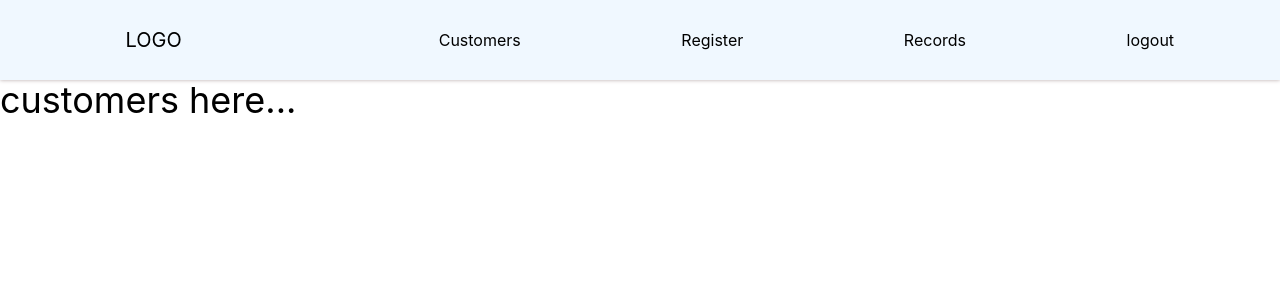
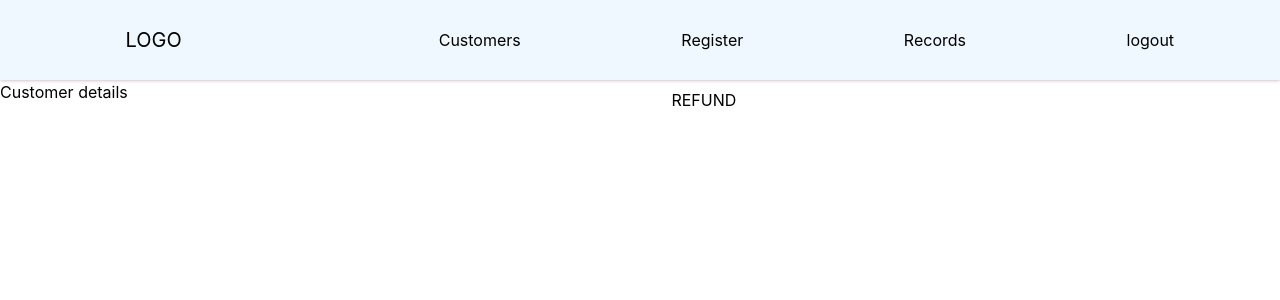
Before and after one commit to Amosi-04-sanga/loans-office, a Next.js app: page /office/customers in a window 1280 px wide. Shown: the top 300 px of the page. Built offline with nearby package versions, Linux system fonts and the light colour scheme; no server answers; the database is empty.

Commit message:
working with api

```diff
--- a/pages/index.jsx
+++ b/pages/index.jsx
@@ -48,22 +48,3 @@ export default function Home({ customers }) {
     </div>
   )
 }
-
-
-export async function getServerSideProps(context) {
-
-  await CONNECTDB()
-
-  const result = await CUSTOMER.find({})
-  const customers = result.map((doc) => {
-    const post = doc.toObject()
-    post._id = post._id.toString()
-    post.createdAt = post.createdAt.toString()
-    return post
-  })
-
-  return {
-    props: { customers }, // will be passed to the page component as props
-  }
-
-}
--- a/pages/office/customers.jsx
+++ b/pages/office/customers.jsx
@@ -1,12 +1,39 @@
 import OfficeNav from "../../components/OfficeNav"
+import CONNECTDB from "../../middleware/connectDB"
+import CUSTOMER from '../../models/customers'
+import styles from '../../styles/customers.module.css'
 
-const customers = () => {
+
+const customers = ( {customers} ) => {
+  console.log(customers);
   return (
     <>
        < OfficeNav />
-        <h1 className="text-4xl" >customers here...</h1>
+        <div className="flex justify-between">
+          <p>Customer details</p>
+          <button className={`${styles.button} block border-none outline-none mx-auto btn p-2 px-4`} type="btn">REFUND</button>
+        </div>
     </>
   )
 }
 
 export default customers
+
+
+export async function getServerSideProps(context) {
+
+  await CONNECTDB()
+
+  const result = await CUSTOMER.find({})
+  const customers = result.map((doc) => {
+    const post = doc.toObject()
+    post._id = post._id.toString()
+    post.createdAt = post.createdAt.toString()
+    return post
+  })
+
+  return {
+    props: { customers }, // will be passed to the page component as props
+  }
+
+}
```
Also changed, not shown: styles/customers.module.css (added).
